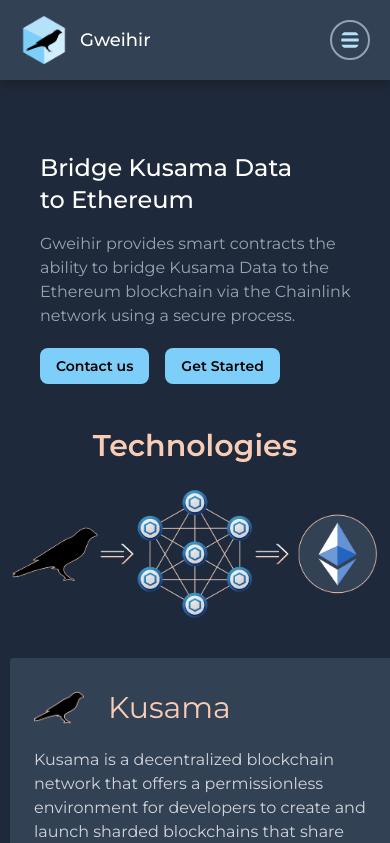
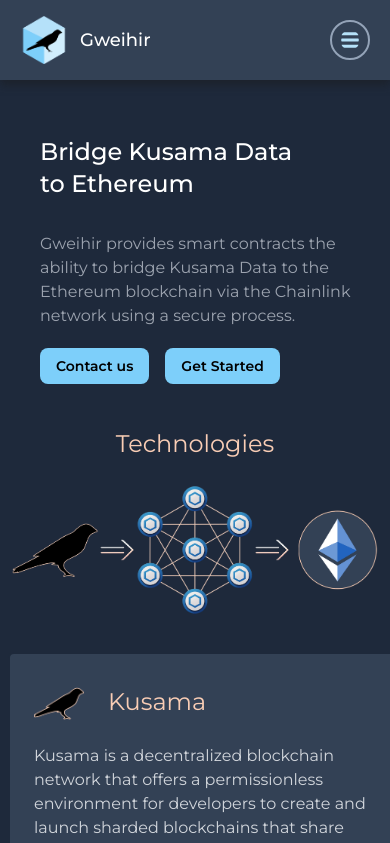
Before and after one commit to Gweihir/website, a Next.js app: page / in a window 390 px wide. Shown: the top 843 px of the page. Built offline with nearby package versions, Linux system fonts and the light colour scheme.

Commit message:
did a little styling of bold yellow text and also made the Users text block more nicer

```diff
--- a/pages/clientele.tsx
+++ b/pages/clientele.tsx
@@ -12,7 +12,7 @@
   return (
     <section id='clientele' className='text-center'>
       <div className='flex flex-wrap justify-evenly pt-12 pb-20 sm:px-32'>
-        <h1 className='font-lg w-full text-accent font-semibold text-center mb-8 text-3xl'>
+        <h1 className='w-full text-accent text-center mb-8 sm:font-semibold text-2xl sm:text-3xl'>
           Our Clientele
         </h1>
         <div className='w-full flex xl:flex-row flex-col justify-items-between mt-11'>
@@ -20,14 +20,14 @@
           <div className='flex flex-row lg:mr-4 justify-center mt-10 xl:mt-52 xl:w-1/3 text-left order-2 xl:order-1'>
             <div className='w-full'>
               <div className='mx-auto'>
-                <h1 className='text-accent font-semibold text-lg text-center pb-4'>
+                <h1 className='text-accent sm:font-semibold text-lg text-center pb-4'>
                   ~ Node Operators ~
                 </h1>
                 <Image
                   src={Servers}
                   height={200}
                   alt='Image of Gweihir Interacting with Ethereum via Chainlink'
-                  className='md:pb-10 mx-auto'
+                  className='xl:pb-10 mx-auto'
                 />
               </div>
               <p className='text-white text-left mt-6 p-8 xl:mt-0 bg-slate-700 rounded-md'>
@@ -47,27 +47,28 @@
                 src={DeskGuy}
                 height={400}
                 alt='Image of Gweihir Interacting with Ethereum via Chainlink'
-                className='md:pb-10 mx-auto'
+                className='xl:pb-10 mx-auto'
               />
 
               {/* Kusama Users */}
               <div className='flex flex-row justify-center text-left order-2 xl:order-1'>
                 <div className='w-full'>
                   <div className='mx-auto'>
-                    <h1 className='text-accent font-semibold mt-10 xl:mt-0 text-lg text-center pb-4'>
+                    <h1 className='text-accent sm:font-semibold mt-10 xl:mt-0 text-lg text-center pb-4'>
                       ~ Kusama Users ~
                     </h1>
                     <Image
                       src={Birdie}
                       height={200}
                       alt='Image of Gweihir Interacting with Ethereum via Chainlink'
-                      className='md:pb-10 mx-auto'
+                      className='xl:pb-10 mx-auto'
                     />
                   </div>
-                  <p className='text-white text-left mt-6 rounded-md bg-slate-700 p-8 xl:mt-0'>
+                  <div className='text-center'>
+                    <p className='text-white justify text-left mt-6 rounded-md bg-slate-700 p-8 xl:mt-0 xl:w-full lg:w-3/4 w-full mx-auto'>
                       Gweihir allows Kusama users the opportunity to expand their on-chain
-                    productivity into the Ethereum ecosystem, providing limitless utility while not
-                    relying on the use of centralized infrastructure. Gweihir is particularly
+                      productivity into the Ethereum ecosystem, providing limitless utility while
+                      not relying on the use of centralized infrastructure. Gweihir is particularly
                       valuable to teams launching parachains on Kusama; it allows them to supplement
                       crowd-loan rewards with ERC-20 tokens on the Ethereum network by associating
                       users&apos; substrate accounts with their Ethereum accounts. This can boost
@@ -78,18 +79,19 @@
                 </div>
               </div>
             </div>
+          </div>
 
           {/* Smart Contract Devs */}
           <div className='flex flex-row lg:ml-4 justify-center mt-10 xl:mt-52 xl:w-1/3 text-left order-3 xl:order-3'>
             <div>
-              <h1 className='text-accent font-semibold text-lg text-center pb-4'>
+              <h1 className='text-accent sm:font-semibold text-lg text-center pb-4'>
                 ~ Smart Contract Devs ~
               </h1>
               <Image
                 src={DigitalContract}
                 height={200}
                 alt='Image of Gweihir Interacting with Ethereum via Chainlink'
-                className='md:pb-10 mx-auto'
+                className='xl:pb-10 mx-auto'
               />
               <p className='text-white text-left mt-6 rounded-md bg-slate-700 p-8 xl:mt-0'>
                 Gweihir offers novel data-bridging services to smart contract developers. By
--- a/pages/home.tsx
+++ b/pages/home.tsx
@@ -8,7 +8,7 @@
 
 export default function HomePage(props: Props) {
   return (
-    <main className='bg-slate-800 flex flex-col xl:min-h-screen_88 lg:min-h-screen_80 md:min-h-screen_70 sm:min-h-screen_40 min-h-screen_10 mt-20'>
+    <main className='bg-slate-800 flex flex-col xl:min-h-screen_88 lg:min-h-screen_80 md:min-h-screen_70 sm:min-h-screen_40 min-h-screen_10 sm:mt-20 mt-16'>
       <Image
         width={1100}
         src={lightStripedPolygon}
@@ -26,7 +26,7 @@
           id='Home'
           className='mt-10 md:mt-44 sm:pr-24 ml-0 md:ml-7 lg:ml-18 xl:ml-36 lg:w-2/3 xl:w-5/12 w-full'
         >
-          <h1 className='text-white text-2xl sm:text-4xl font-medium mb-4 text-left pl-4'>
+          <h1 className='text-white text-2xl sm:text-4xl font-medium mb-4 text-left pl-4 pb-4 sm:pb-0'>
             Bridge Kusama Data
             <br />
             to Ethereum
--- a/pages/resources.tsx
+++ b/pages/resources.tsx
@@ -12,7 +12,7 @@
 export default function Resources(props: Props) {
   return (
     <section id='resources' className='text-center bg-slate-700 max-w-screen'>
-      <h1 className='font-lg w-full text-accent font-semibold text-center mb-1 text-3xl pt-10'>
+      <h1 className='w-full text-accent text-center mb-1 sm:font-semibold text-2xl sm:text-3xl pt-7 sm:pt-10'>
         Resources
       </h1>
       <div className='flex flex-col'>
--- a/pages/technologies.tsx
+++ b/pages/technologies.tsx
@@ -65,7 +65,9 @@
         className={`${borderColor} ${backgroundColor} ${width} ${height} w-full flex flex-wrap justify-start xl:m-10 lg:m-4 m-2 p-6 rounded-md border-2`}
       >
         <Image src={littleImage} width={50} height={50} alt='blob' className='pb-4' />
-        <h1 className={`${titleTextColor} text-left text-3xl md:text-xl lg:text-2xl pl-6 pt-2`}>
+        <h1
+          className={`${titleTextColor} text-left text-2xl sm:text-2xl md:text-xl lg:text-3xl pl-6 pt-2`}
+        >
           {title}
         </h1>
         <div className=''>
@@ -88,7 +90,7 @@
         <div>
           <div className='flex flex-wrap justify-center '>
             <div className='bg-slate-800 p-3 md:p-6 lg:p-10 md:mt-8 '>
-              <h1 className='font-lg w-full text-accent font-semibold text-center mb-6 text-3xl'>
+              <h1 className='w-full text-accent text-center mb-6 sm:font-semibold text-2xl sm:text-3xl'>
                 Technologies
               </h1>
               <Image
```
Lines whose indentation alone changed are shown as unchanged.
